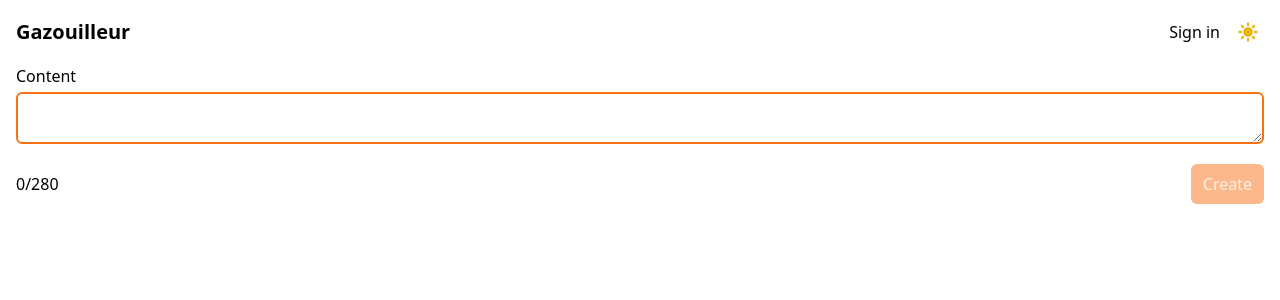
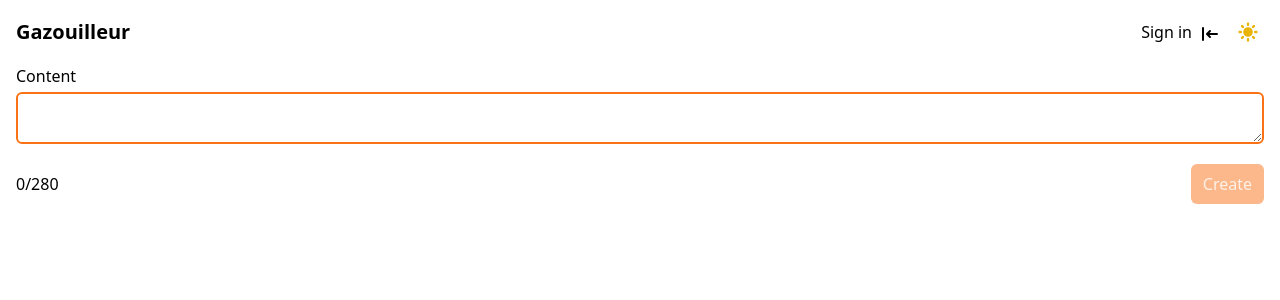
Before and after one commit to Ryltarrr/gazouilleur, a Next.js app: page /create in a window 1280 px wide. Shown: the top 300 px of the page. Built offline with nearby package versions, Linux system fonts and the light colour scheme; no server answers.

Commit message:
add icons to login/logout actions

```diff
--- a/components/NavBar.tsx
+++ b/components/NavBar.tsx
@@ -2,6 +2,7 @@ import { useSession, signIn, signOut } from "next-auth/react";
 import Link from "next/link";
 import ThemeChanger from "./ThemeChanger";
 import Image from "next/image";
+import { LoginIcon, LogoutIcon } from "@heroicons/react/solid";
 
 export default function NavBar() {
   const { data: session, status } = useSession();
@@ -25,12 +26,20 @@ export default function NavBar() {
               </div>
             )}
             <div className="hidden sm:inline">{session?.user?.email}</div>
-            <button onClick={() => signOut()}>Sign out</button>
+            <button onClick={() => signOut()}>
+              <span className="hidden sm:inline mr-2">Sign out</span>
+              <LogoutIcon className="h-5 w-5 inline" />
+            </button>
           </>
         ) : (
           <>
             {status === "unauthenticated" ? (
-              <button onClick={() => signIn()}>Sign in</button>
+              <>
+                <button onClick={() => signIn()}>
+                  <span className="hidden sm:inline mr-2">Sign in</span>
+                  <LoginIcon className="h-5 w-5 inline" />
+                </button>
+              </>
             ) : (
               <div>Loading...</div>
             )}
```
